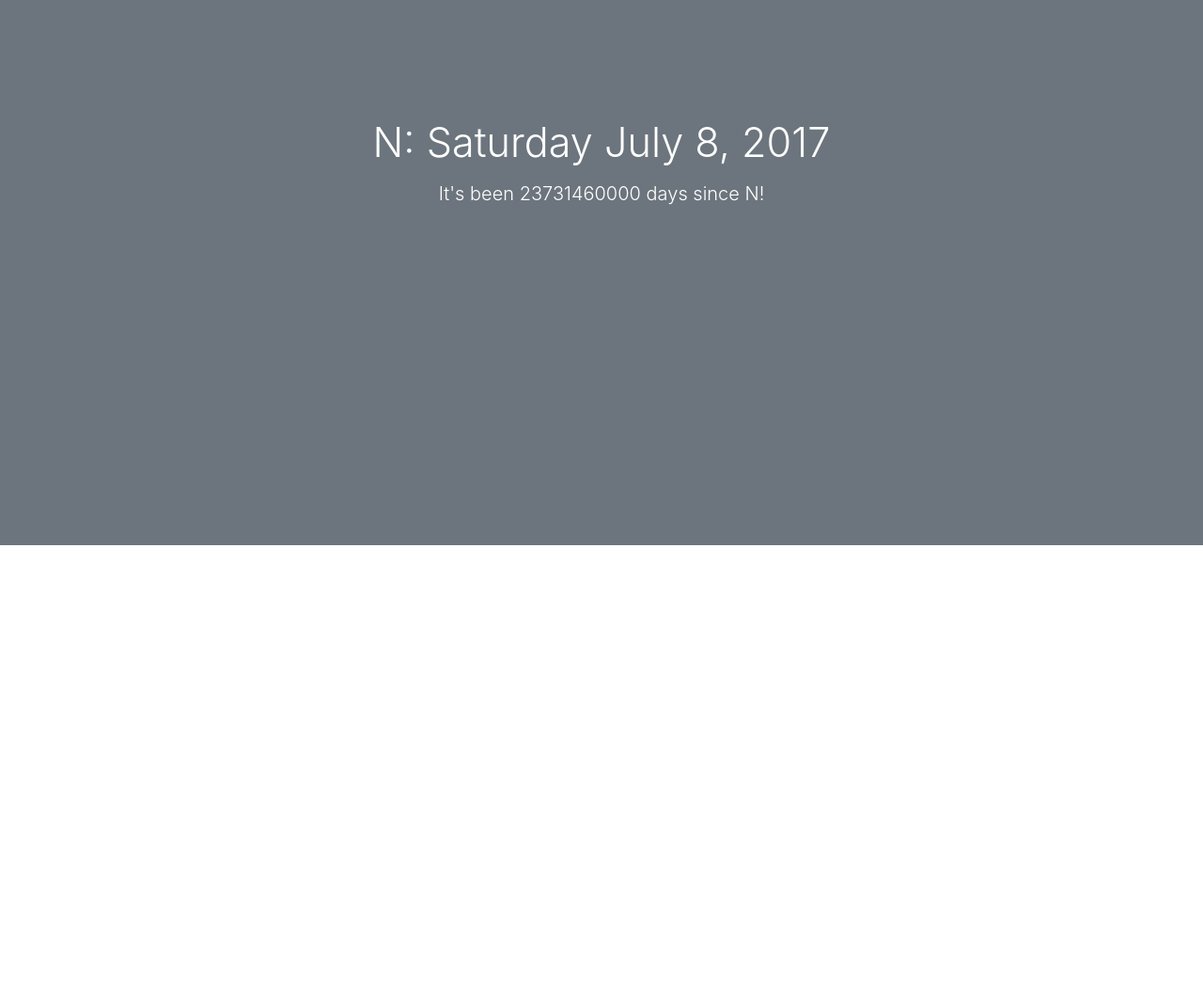
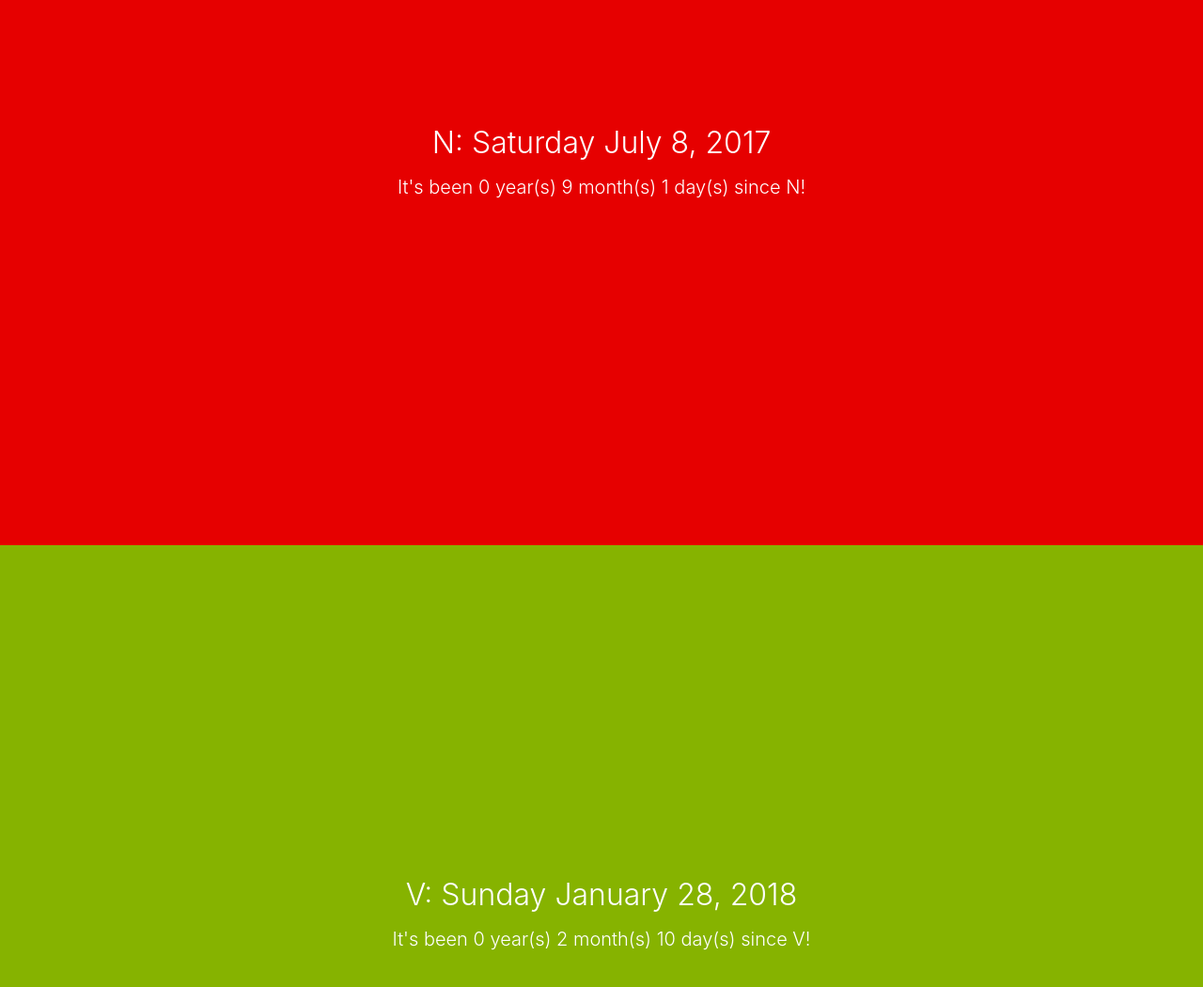
Before and after one commit to akaban01/smallapps, a plain HTML site: page m.html in a window 1280 px wide. Shown: the part 220-1270 px from the top of the page at 94% size. Before the commit the page ends 800 px from the top, so only its background shows below. Drawn offline with nearby package versions, Linux system fonts and the light colour scheme.

Commit message:
updated m basic

```diff
--- a/m.html
+++ b/m.html
@@ -4,36 +4,63 @@
   <meta charset="utf-8">
   <meta name="viewport" content="width=device-width, initial-scale=1, shrink-to-fit=no">
   <link rel="stylesheet" href="https://stackpath.bootstrapcdn.com/bootstrap/4.1.0/css/bootstrap.min.css">
-    <title>Test</title>
+  <title>A and F</title>
   <style>
-        html, body{
+    html,
+    body {
       height: 100%;
     }
 
-        .min-h{
+    .min-h {
       height: 100%;
     }
-        #wrap{
+
+    #wrap {
       flex-direction: column;
     }
-        .display-4{
-          font-size: 2.7rem
+
+    .display-4 {
+      font-size: 2rem
     }
   </style>
 </head>
 
 <body>
-  <div class="bg-secondary text-center d-flex h-100 align-items-center">
+  <div class="text-center d-flex h-100 align-items-center" style="background: #e60000">
     <div class="container">
       <h1 class="display-4 text-white">N: Saturday July 8, 2017</p>
-      <p class="lead text-white">It's been <span id="dateDiff"></span> days since N!</p>
+        <p class="lead text-white">It's been
+          <span id="n_years"></span>
+          <span id="n_months"></span>
+          <span id="n_days"></span>since N!</p>
     </div>
   </div>
+  <div class="text-center d-flex h-100 align-items-center" style="background: #86b300">
+    <div class="container">
+      <h1 class="display-4 text-white">V: Sunday January 28, 2018</p>
+        <p class="lead text-white">It's been
+          <span id="v_years"></span>
+          <span id="v_months"></span>
+          <span id="v_days"></span>since V!</p>
+    </div>
+  </div>
+  <script src="https://cdnjs.cloudflare.com/ajax/libs/moment.js/2.22.1/moment.min.js"></script>
   <script>
     var today = new Date();
-  var n = new Date("2017","07","08");
-  var timeDiff = today - n;
-  dateDiff.innerHTML = timeDiff;
+    var n_date = new Date("2017", "07", "07"); /*actual new Date("2017","07","08") but momemnt js is always off by 1 day*/
+    const n_dur_mili = today - n_date;
+
+    n_years.innerHTML = moment.duration(n_dur_mili).years() + " year(s) ";
+    n_months.innerHTML = moment.duration(n_dur_mili).months() + " month(s) ";
+    n_days.innerHTML = moment.duration(n_dur_mili).days() + " day(s) ";
+
+    var v_date = new Date("2018", "01", "27"); /*actual new Date("2018","01","28") but momemnt js is always off by 1 day*/
+    const v_dur_mili = today - v_date;
+
+    v_years.innerHTML = moment.duration(v_dur_mili).years() + " year(s) ";
+    v_months.innerHTML = moment.duration(v_dur_mili).months() + " month(s) ";
+    v_days.innerHTML = moment.duration(v_dur_mili).days() + " day(s) ";
+
   </script>
   <!--
   <script src="https://code.jquery.com/jquery-3.1.1.min.js"></script>
```
Lines whose indentation alone changed are shown as unchanged.
